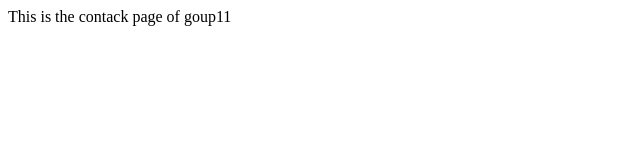
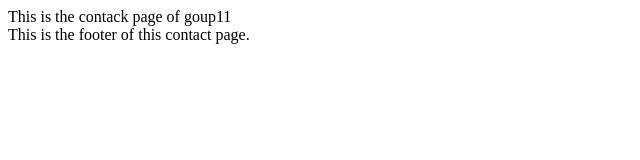
Before and after one commit to BigyanHCK/HeraldGroup11, a plain HTML site: page contact.html in a window 1280 px wide. Shown: the whole page, without its empty margins (0-640 px from the left). Drawn offline with Linux system fonts and the light colour scheme.

Commit message:
footer added on contact

```diff
--- a/contact.html
+++ b/contact.html
@@ -8,4 +8,7 @@
 <body>
     This is the contack page of goup11
 </body>
+<footer>
+    This is the footer of this contact page.
+</footer>
 </html>
```
